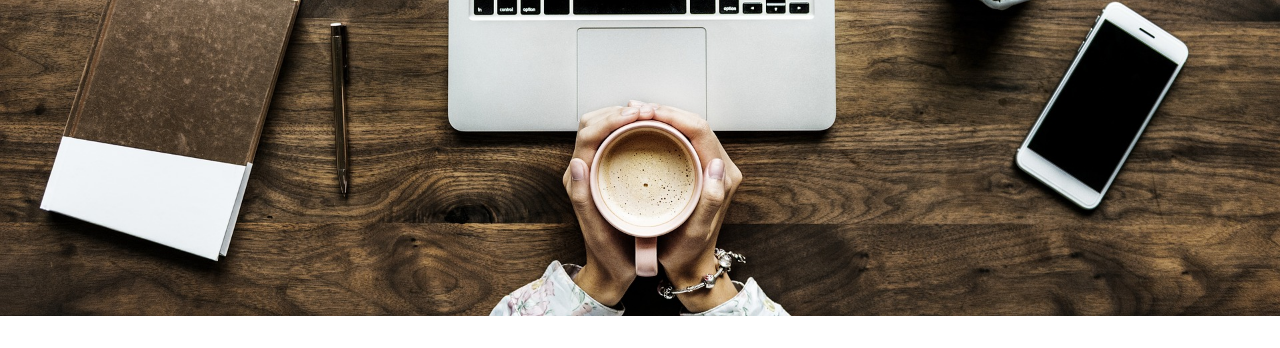
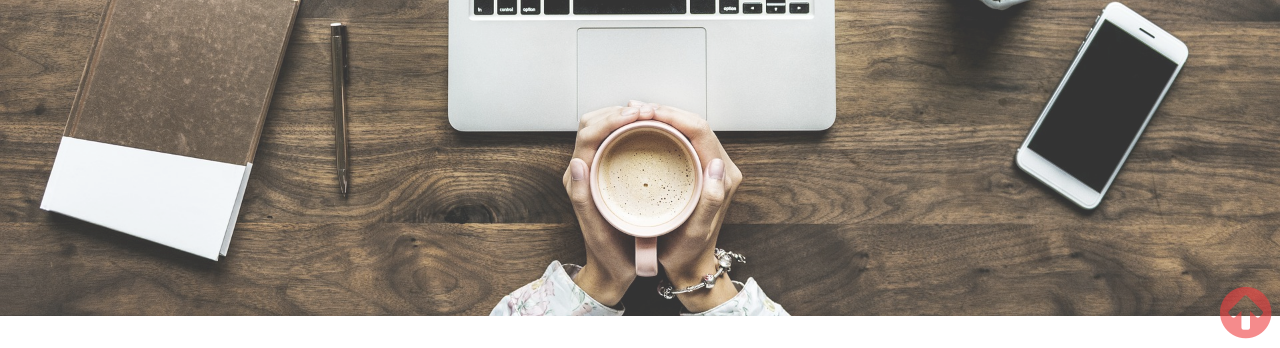
Before and after one commit to tanapiyo/portfolio, a plain HTML site: page index.html in a window 1280 px wide. Shown: the part 452-800 px from the top of the page. Drawn offline with nearby package versions, Linux system fonts and the light colour scheme.

Commit message:
写真をうつくして、topへをつけた

```diff
--- a/index.html
+++ b/index.html
@@ -11,6 +11,7 @@
 	<script src="https://maxcdn.bootstrapcdn.com/bootstrap/4.0.0/js/bootstrap.min.js"></script>
 	<link rel="stylesheet" href="https://use.fontawesome.com/releases/v5.8.2/css/all.css" integrity="sha384-oS3vJWv+0UjzBfQzYUhtDYW+Pj2yciDJxpsK1OYPAYjqT085Qq/1cq5FLXAZQ7Ay" crossorigin="anonymous">
 	<link href="style.css" rel="stylesheet">
+	<link href="https://maxcdn.bootstrapcdn.com/font-awesome/4.7.0/css/font-awesome.min.css" rel="stylesheet" >
 </head>
 <body>
 
@@ -39,7 +40,7 @@
 </nav>
 
 <div id="top" data-ride="carousel" class="mb-5">
-	<img src="img/bg.jpg">
+	<img src="img/bg.jpg" class="bg_top">
 	<div class="top_title">
 		<h1>PORTFOLIO</h1>
 		<h3>Tanabe Ayaka's portfolio</h3>
@@ -198,6 +199,6 @@
 		</div>
 	</div>
 </footer>
-
+<div id="page_top"><a href="#"></a></div>
 </body>
 </html>
--- a/style.css
+++ b/style.css
@@ -104,6 +104,30 @@ h5.copyright{
   font-size: .5rem;
 }
 
+#page_top{
+  width: 60px;
+  height: 60px;
+  position: fixed;
+  right: 0;
+  bottom: 20px;
+  opacity: 0.6;
+}
+#page_top a{
+  width: 60px;
+  height: 60px;
+  text-decoration: none;
+}
+#page_top a::before{
+  font-family: FontAwesome;
+  content: '\f0aa';
+  font-size: 60px;
+  color: #ef3f40;
+}
+
+img.bg_top{
+  opacity: 0.8;
+}
+
 /*---Media Queries --*/
 @media (max-width: 992px) {
   .social a {
```
Also changed, not shown: 1 other file.
